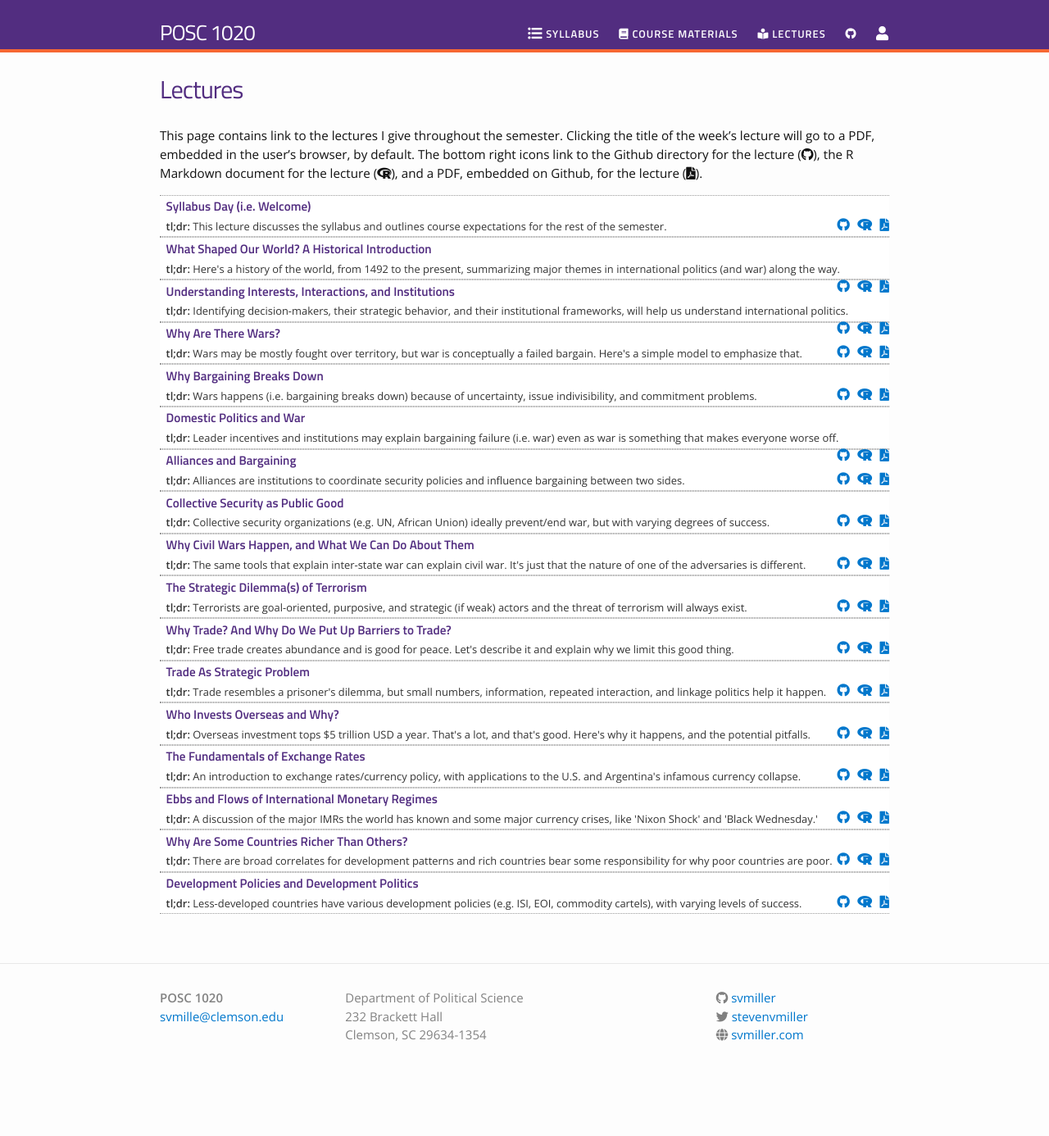
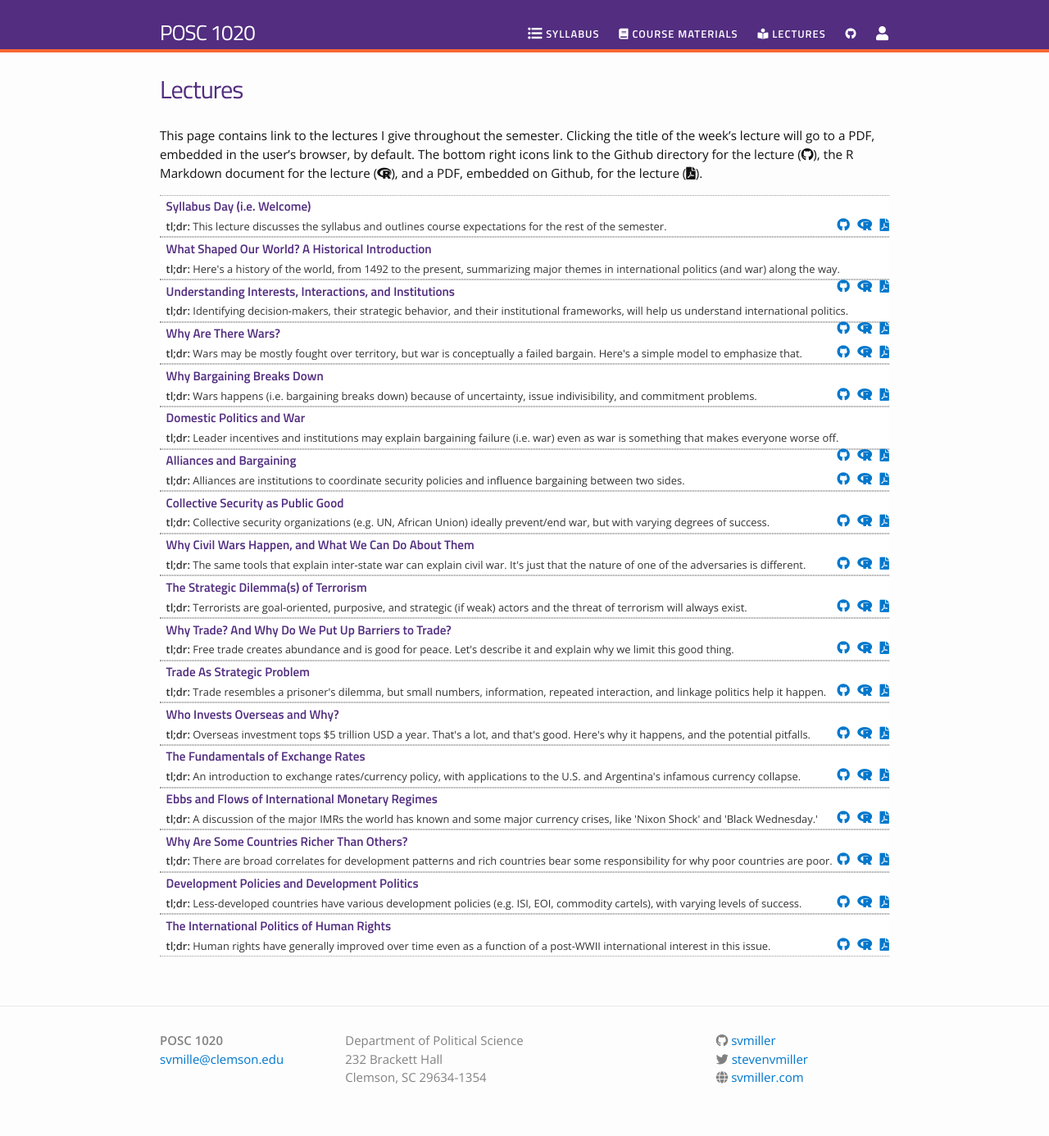
Before and after one commit to svmiller/posc1020, a Jekyll site: the page built from lectures.md, in a window 1280 px wide. Shown: the whole page at 82% size. Built offline with Jekyll 4.4.1, drawn with Linux system fonts in a browser that asks for light colours; nearby versions of some CDN libraries; before the commit the page ends 1334 px from its top, so only the background shows below that.

Commit message:
add lecture

```diff
--- a/_data/lectures.yml
+++ b/_data/lectures.yml
@@ -84,3 +84,9 @@
   filename: development-2
   dirname: development-2
   tldr: "Less-developed countries have various development policies (e.g. ISI, EOI, commodity cartels), with varying levels of success."
+
+
+- title: "The International Politics of Human Rights"
+  filename: human-rights-1
+  dirname: human-rights-1
+  tldr: "Human rights have generally improved over time even as a function of a post-WWII international interest in this issue."
```
